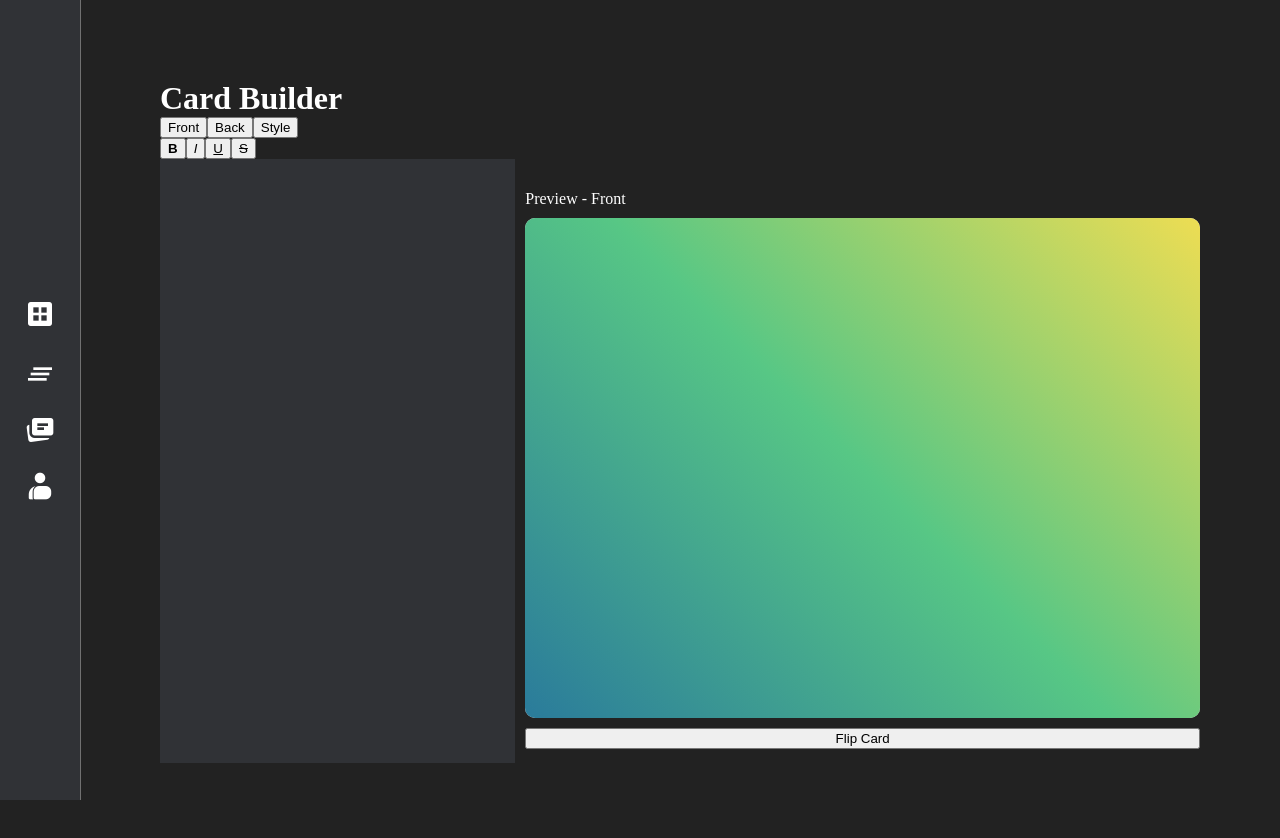
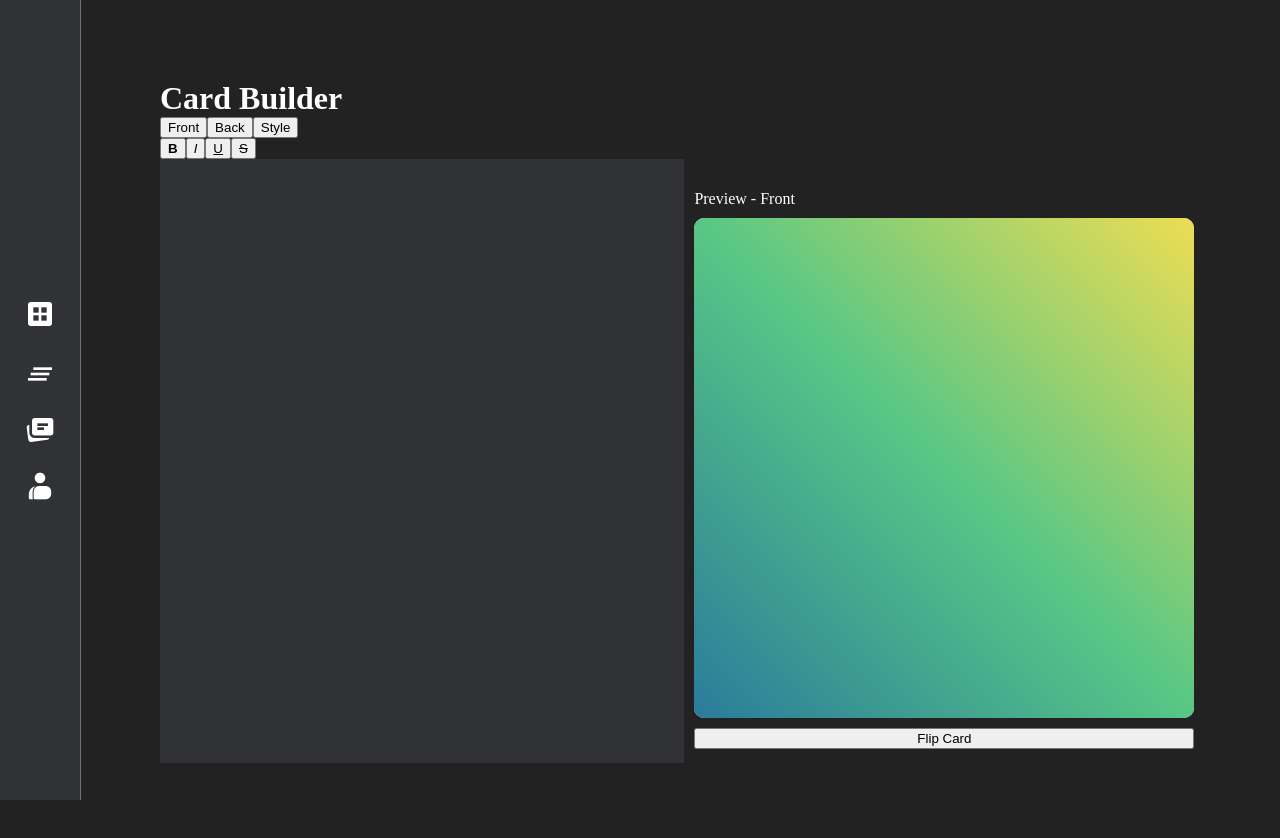
Before and after one commit to 18barbers2/gostudycards, a React (Vite) app in the folder frontend/: page / in a window 1280 px wide. Shown: the top 838 px of the page. Built offline with nearby package versions, Linux system fonts and the light colour scheme.

Commit message:
style: update the width of the preview container

```diff
--- a/frontend/src/css/CardBuilder.css
+++ b/frontend/src/css/CardBuilder.css
@@ -32,6 +32,5 @@ body {
     justify-content: center;
     align-content: center;
     flex-direction: column;
-    width: 1000px;
-
+    width: 500px;
 }
```
